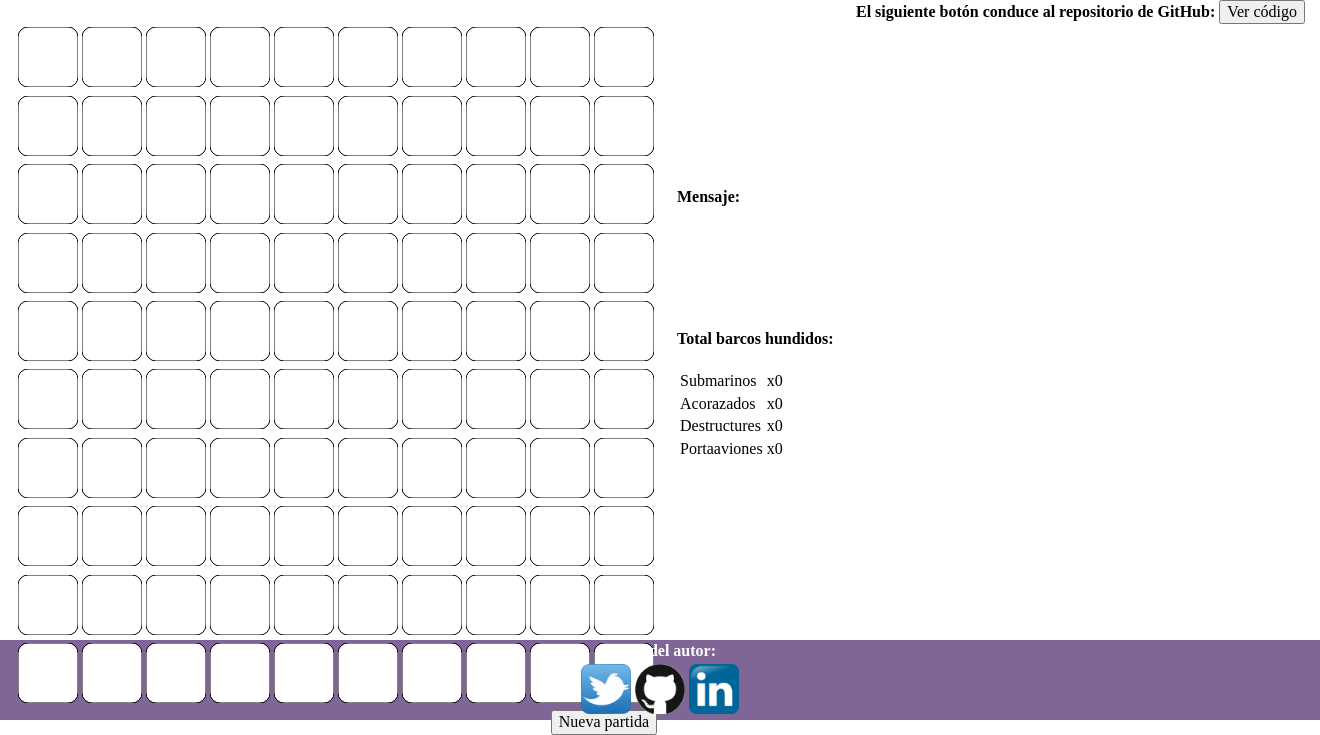
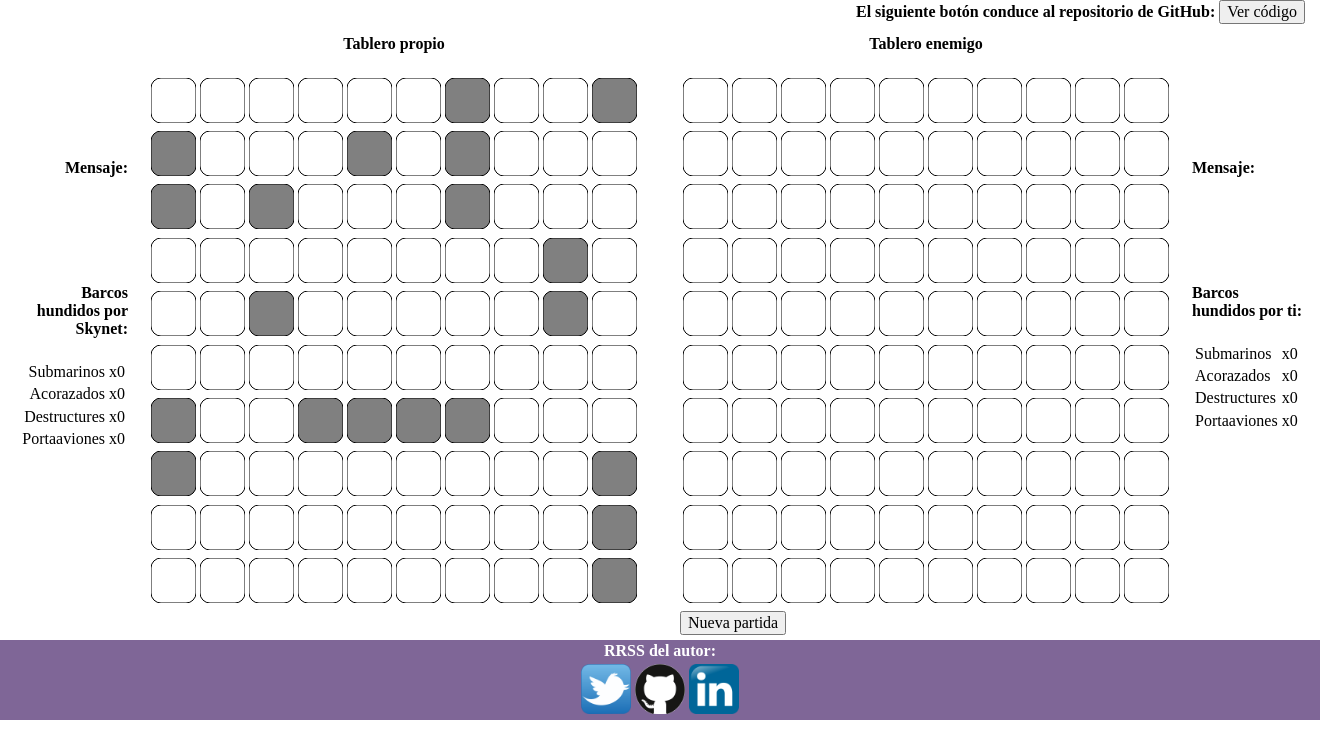
Before and after one commit to FcoJavierGlez/DWES_Cuarentena, a PHP site: page / in a window 1320 px wide. Shown: the part 80-815 px from the top of the page. Run offline with PHP 8.4, Linux system fonts and the light colour scheme.

Commit message:
Diseño a doble panel

```diff
--- a/cuarentena/hundirlaflota/class/Tablero.php
+++ b/cuarentena/hundirlaflota/class/Tablero.php
@@ -9,6 +9,24 @@
         private $_tablero = array();
         private $_tableroVisible = array();
         private $_listaBarcos = array();
+
+        private $_svg = array(
+            "<svg width='45' height='45'>
+            <rect width='45' height='45' fill='white' stroke-width='1' stroke='black' rx='10' />
+            </svg>",
+            "<svg width='45' height='45'>
+            <rect width='45' height='45' fill='red' stroke-width='1' stroke='black' rx='10' />
+            </svg>",
+            "<svg width='45' height='45'>
+            <rect width='45' height='45' fill='grey' stroke-width='1' stroke='black' rx='10' />
+            </svg>",
+            "<svg width='45' height='45'>
+            <rect width='45' height='45' fill='orange' stroke-width='1' stroke='black' rx='10' />
+            </svg>",
+            "<svg width='45' height='45'>
+            <rect width='45' height='45' fill='dodgerblue' stroke-width='1' stroke='black' rx='10' />
+            </svg>"
+        );
 
         public function __construct() {
             for ($i=0; $i<10; $i++) {
@@ -110,7 +128,8 @@
             $columnaFinal = $columna+$tipo*$incrementoCol;
 
             while (!($fila==$filaFinal && $columna==$columnaFinal)) {
-                $this->_tablero[$fila][$columna] = $tipo;
+                //$this->_tablero[$fila][$columna] = $tipo;
+                $this->_tablero[$fila][$columna] = 2;
 
                 $fila += $incrementoFil;
                 $columna += $incrementoCol;
@@ -232,12 +251,12 @@
          * Imprime el tablero con la ubicación de los barcos
          */
         public function imprimir() {
-            include_once "resources/datos.php";
+            //include_once "resources/datos.php";
             echo "<table>";
             for ($i=0; $i<sizeof($this->_tablero); $i++) {
                 echo "<tr>";
                 for ($j=0; $j<sizeof($this->_tablero); $j++)
-                    echo "<td>".$svg[$this->_tablero[$i][$j]]."</td>";
+                    echo "<td>".$this->_svg[$this->_tablero[$i][$j]]."</td>";
                 echo "</tr>";
             }
             echo "</table>";
@@ -250,17 +269,17 @@
          * @param {$finPartida} Booleano, true si la partida ha finalizado.
          */
         public function imprTabVis($finPartida) {
-            include_once "resources/datos.php";
+            //include_once "resources/datos.php";
             echo "<table>";
             for ($i=0; $i<sizeof($this->_tableroVisible); $i++) {
                 echo "<tr>";
                 for ($j=0; $j<sizeof($this->_tableroVisible); $j++) {
                     if ($finPartida)
-                        echo "<td>".$svg[$this->_tableroVisible[$i][$j]]."</td>";
+                        echo "<td>".$this->_svg[$this->_tableroVisible[$i][$j]]."</td>";
                     else
                         echo ($this->_tableroVisible[$i][$j]!=0) ?
-                        "<td>".$svg[$this->_tableroVisible[$i][$j]]."</td>" :
-                        "<td><a href=".$_SERVER['PHP_SELF']."?fila=".$i."&columna=".$j.">".$svg[$this->_tableroVisible[$i][$j]]."</a></td>";
+                        "<td>".$this->_svg[$this->_tableroVisible[$i][$j]]."</td>" :
+                        "<td><a href=".$_SERVER['PHP_SELF']."?fila=".$i."&columna=".$j.">".$this->_svg[$this->_tableroVisible[$i][$j]]."</a></td>";
                 }
                 echo "</tr>";
             }
--- a/cuarentena/hundirlaflota/css/style.css
+++ b/cuarentena/hundirlaflota/css/style.css
@@ -33,13 +33,21 @@ main {
 
 .juego {
     display: grid;
-    grid-template-columns: repeat(2,1fr);
+    grid-template-columns: repeat(3,1fr);
+    height: 75vh;
+    align-content: center;
     column-gap: 20px;
 }
 
 .tablero {
     display: grid;
-    justify-items: end;
+    grid-template-columns: repeat(2,1fr);
+    column-gap: 40px;
+    *justify-items: end;
+}
+
+.tablero h4 {
+    text-align: center;
 }
 
 .informacion {
@@ -47,6 +55,15 @@ main {
     grid-template-rows: 20% 40%;
     align-content: center;
     *width: 100%;
+}
+
+.rival table {
+    display: grid;
+    justify-items: end;
+}
+
+.rival {
+    text-align: right;
 }
 
 footer h4 {
--- a/cuarentena/hundirlaflota/index.php
+++ b/cuarentena/hundirlaflota/index.php
@@ -60,16 +60,41 @@
             </a>
         </div>
         <div class="juego">
+            <div class="informacion rival">
+                <div class="mensaje">
+                    <h4>Mensaje:</h4>
+                    <?php /* echo $_SESSION['mensajes']; */ ?>
+                </div>
+                <div class="barcos_hundidos">
+                    <h4>Barcos hundidos por Skynet:</h4>
+                    <?php
+                        echo "<table>";
+                        echo "<tr><td>Submarinos</td><td>x".$_SESSION['submarinosHundidos']."</td></tr>";
+                        echo "<tr><td>Acorazados</td><td>x".$_SESSION['acorazadosHundidos']."</td></tr>";
+                        echo "<tr><td>Destructures</td><td>x".$_SESSION['destructoresHundidos']."</td></tr>";
+                        echo "<tr><td>Portaaviones</td><td>x".$_SESSION['portaavionesHundidos']."</td></tr>";
+                        echo "</table>";
+                    ?>
+                </div>
+            </div>
             <div class="tablero">
+                <div>
+                    <?php
+                        echo "<h4>Tablero propio</h4>";
+                        $_SESSION['tablero']->imprimir();
+                    ?>
+                </div>
+                <div>
                     <?php
                         //Tablero de juego
+                        echo "<h4>Tablero enemigo</h4>";
                         $_SESSION['tablero']->imprTabVis($_SESSION['tablero']->finDePartida());
-                    //$_SESSION['tablero']->imprimir();
 
                         echo "<form action='index.php' method='post'>";
                         echo "<input type='submit' name='borrar' value='Nueva partida'>";
                         echo "</form>";
                     ?>
+                </div>
             </div>
             <div class="informacion">
                 <div class="mensaje">
@@ -77,7 +102,7 @@
                     <?php echo $_SESSION['mensajes']; ?>
                 </div>
                 <div class="barcos_hundidos">
-                    <h4>Total barcos hundidos:</h4>
+                    <h4>Barcos hundidos por ti:</h4>
                     <?php
                         echo "<table>";
                         echo "<tr><td>Submarinos</td><td>x".$_SESSION['submarinosHundidos']."</td></tr>";
```
Lines whose indentation alone changed are shown as unchanged.
